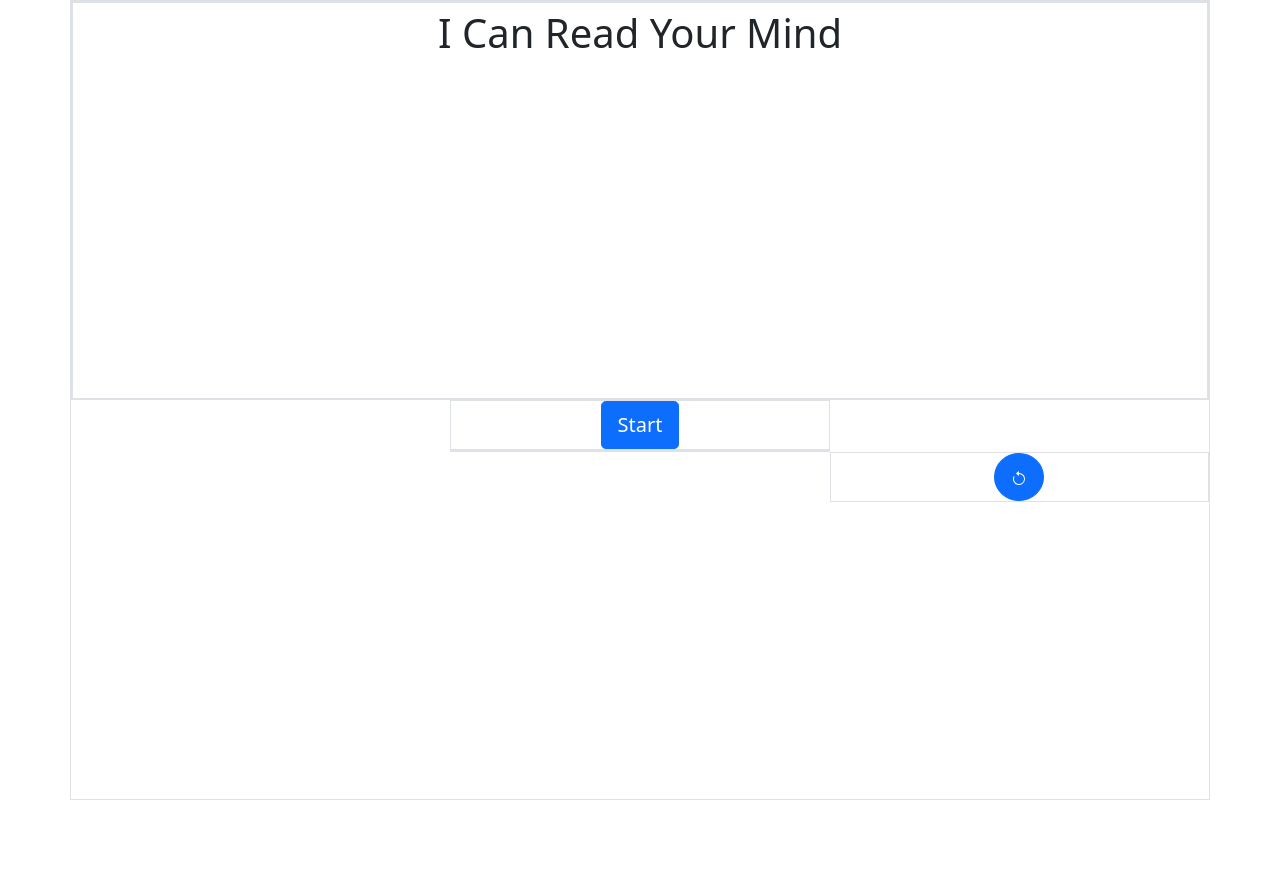
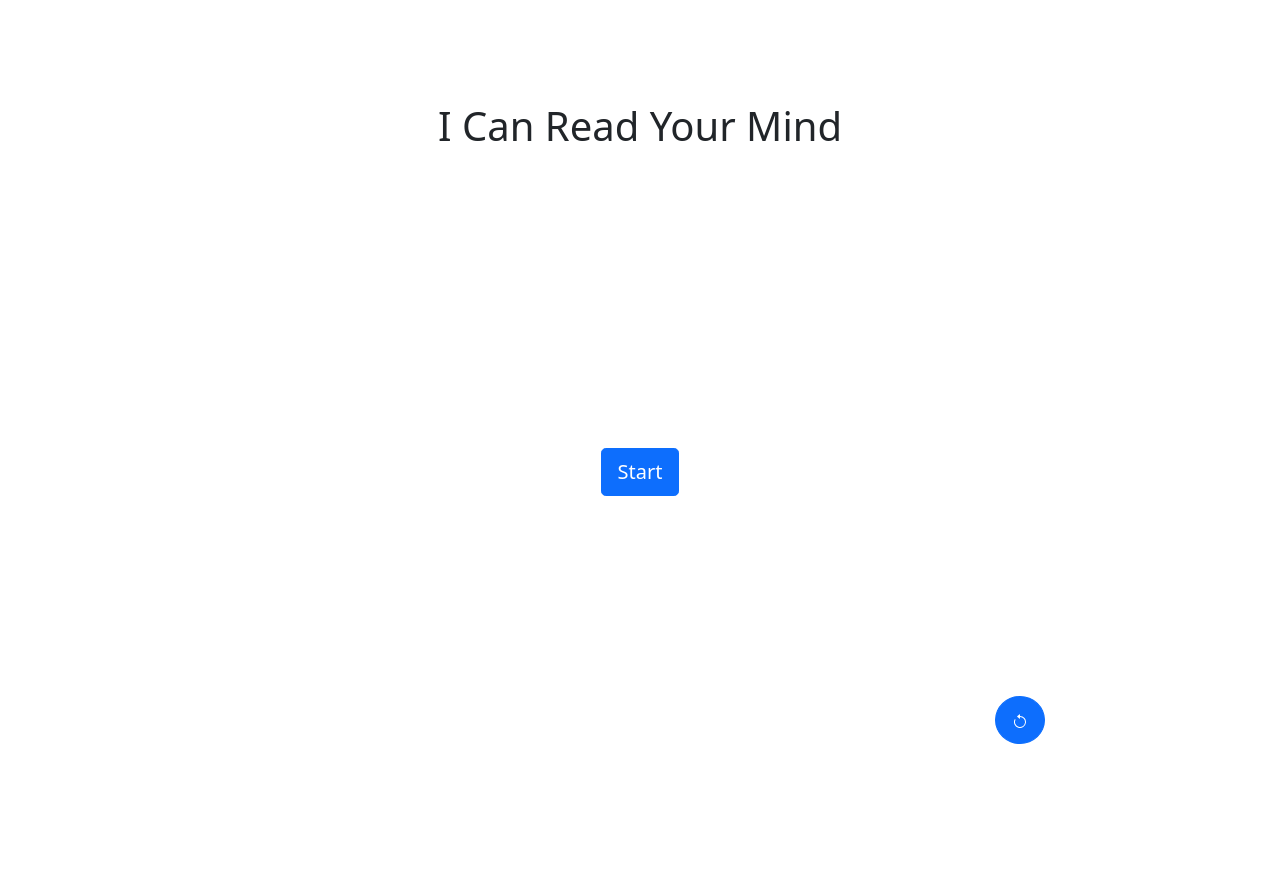
Before and after one commit to smiththay/mind_reader, a plain HTML site: page index.html in a window 1280 px wide. Before the commit the page ends 800 px from the top, so only its background shows below. Drawn offline with nearby package versions, Linux system fonts and the light colour scheme.

Commit message:
fixed bootstrap

```diff
--- a/index.html
+++ b/index.html
@@ -13,35 +13,34 @@
 <body>
 
     <!--bootstrap container-->
-    <div class="container h-100 border text-center">
+    <div class="container h-100 text-center">
 
-        <div class="row h-50  border overflow-auto justify-content-center">
-          <div class="col border">
+        <div class="row h-50 overflow-auto justify-content-center">
+          <div class="col d-flex justify-content-center text-center">
             <!--header div-->
-
-             <div id = "header" class="fs-1"></div>
+             <div id = "header" class="fs-1 pt-5 mt-5 pb-5"></div>
           </div>
 
         </div>
-        <div class="row justify-content-center">
-            <div class="col-4 h-75 border">
+        <div class="row pt-5 justify-content-center">
+            <div class="col-4 pb-0 mb-0 h-75">
                  <!--next button div-->
                 <button id = "nextButton" class="btn btn-primary btn-lg" data-bs-toggle="button" autocomplete="off"></button>
             </div>
 
           </div>
-        <div class="row justify-content-center">
-            <div class="col-4 border">
+        <div class="row h-25 justify-content-center">
+            <div class="col-8">
                <!--description div-->
-                <div id = "description"></div>
+                <div id = "description" class="pt-5 mt-4"></div>
             </div>
 
         </div>
 
-        <div class="row justify-content-end">
-          <div class="col-4 border">
+        <div class="row h-25 justify-content-end">
+          <div class="col-4">
             <!--return button div-->
-            <button id = "returnButton" class="btn rounded-circle btn-primary btn-lg""><svg xmlns="http://www.w3.org/2000/svg" width="16" height="16" fill="currentColor" class="bi bi-arrow-counterclockwise" viewBox="0 0 16 16">
+            <button id = "returnButton" class="btn rounded-circle btn-primary btn-lg"><svg xmlns="http://www.w3.org/2000/svg" width="16" height="16" fill="currentColor" class="bi bi-arrow-counterclockwise" viewBox="0 0 16 16">
               <path fill-rule="evenodd" d="M8 3a5 5 0 1 1-4.546 2.914.5.5 0 0 0-.908-.417A6 6 0 1 0 8 2v1z"/>
               <path d="M8 4.466V.534a.25.25 0 0 0-.41-.192L5.23 2.308a.25.25 0 0 0 0 .384l2.36 1.966A.25.25 0 0 0 8 4.466z"/>
             </svg></button>
--- a/js/main.js
+++ b/js/main.js
@@ -85,7 +85,7 @@ function newState(){
             //header//function for random array
             header.innerHTML = randomSymbols();
             btnNext.innerHTML= "Reveal";
-            description.innerHTML= "Find Your New Number Note the symbol besides the number";
+            description.innerHTML= "Find Your New Number <br> Note the symbol besides the number";
             btnReturn;
             break;
 
```
